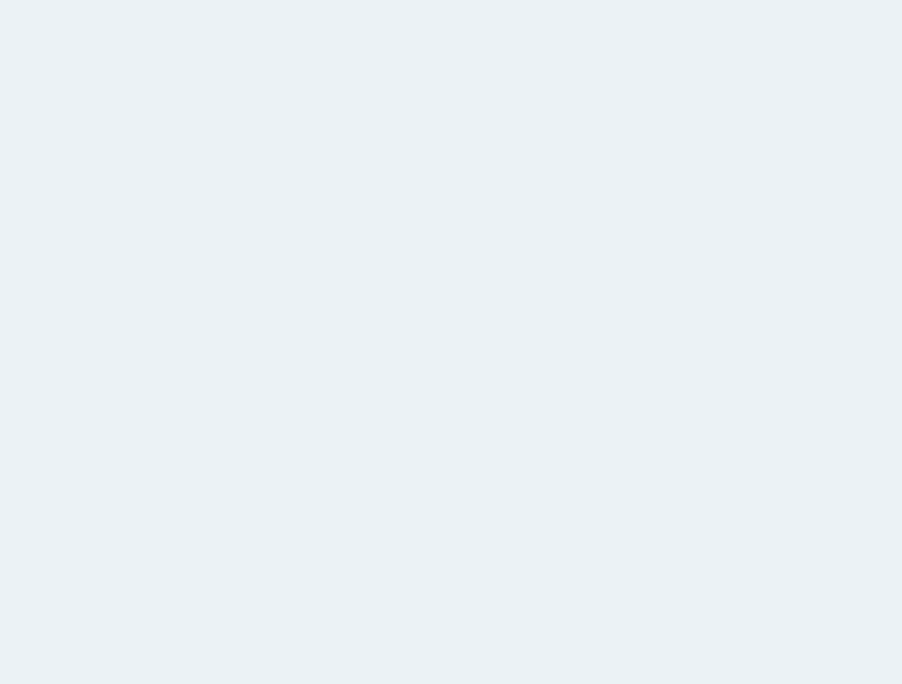
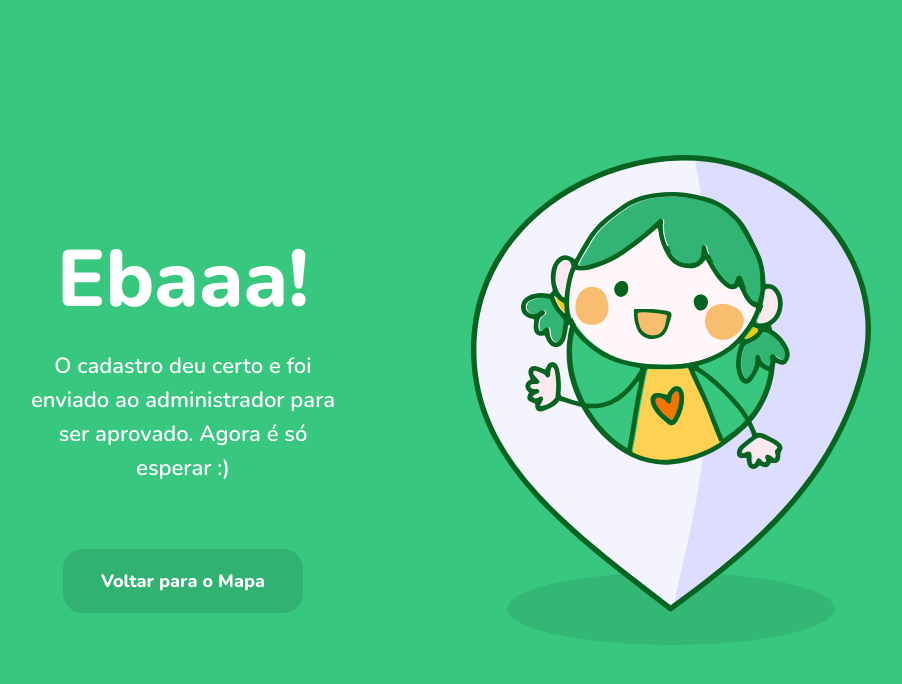
Before and after one commit to paulopkl/Happy-App-Frontend, a React (Create React App) app: page /orphanage/success in a window 1280 px wide. Shown: the top 684 px of the page, without its empty margins (193-1095 px from the left). Built offline with nearby package versions, Linux system fonts and the light colour scheme.

Commit message:
Success Screen Added

```diff
--- a/src/Routes.tsx
+++ b/src/Routes.tsx
@@ -5,6 +5,7 @@ import Landing from './pages/Landing';
 import OrphanagesMap from './pages/OrphanagesMap';
 import Orphanage from './pages/Orphanage';
 import CreateOrphanage from './pages/CreateOrphanage';
+import SuccessfullyCreation from './pages/SuccessfullyCreation';
 
 const Routes = () => {
     return (
@@ -14,6 +15,7 @@ const Routes = () => {
                 <Route path="/app" component={OrphanagesMap} />
 
                 <Route path="/orphanages/create" component={CreateOrphanage} />
+                <Route path="/orphanage/success" component={SuccessfullyCreation} />
                 <Route path="/orphanages/:id" component={Orphanage} />
             </Switch>
         </BrowserRouter>
--- a/src/pages/CreateOrphanage.tsx
+++ b/src/pages/CreateOrphanage.tsx
@@ -49,9 +49,7 @@ export default function CreateOrphanage() {
 
     await api.post('orphanages', data);
 
-    alert('Cadastro Realizado com sucesso!');
-
-    history.push('/app');
+    history.push('/orphanage/success');
   }
 
   const handleSelectImages = (event: ChangeEvent<HTMLInputElement>) => {
--- a/src/pages/Orphanage.tsx
+++ b/src/pages/Orphanage.tsx
@@ -49,7 +49,6 @@ export default function Orphanage() {
   return (
     <div id="page-orphanage">
       <SideBar />
-
       <main>
         <div className="orphanage-details">
           <img src={orphanage.images[activeImageIndex].url} alt={orphanage.name} />
--- a/src/pages/OrphanagesMap.tsx
+++ b/src/pages/OrphanagesMap.tsx
@@ -15,13 +15,8 @@ import api from '../services/api';
 interface Orphanages {
     id: number;
     name: string;
-    // about: string;
-    // instructions: string;
     latitude: number;
     longitude: number;
-    // open_on_weekends: boolean;
-    // opening_hours: string;
-    // images: Object[];
 }
 
 function OrphanagesMap() {
--- /dev/null
+++ b/src/pages/SuccessfullyCreation.tsx
@@ -0,0 +1,28 @@
+import React from 'react';
+
+import '../styles/pages/success-creation.css';
+
+import SuccessImage from '../images/Success.svg';
+import { Link } from 'react-router-dom';
+
+export default function SuccessfullyCreation() {
+
+    return (
+        <div className="page-success">
+            <main>
+                <div className="success-data">
+                    <h1>Ebaaa!</h1>
+                    <p>
+                        O cadastro deu certo e foi enviado ao administrador para ser aprovado.
+                        Agora é só esperar :)
+                    </p>
+                    <Link to="/app" className="success-button">
+                        Voltar para o Mapa
+                    </Link>
+                </div>
+
+                <img src={SuccessImage} alt="success_image" />
+            </main>
+        </div>
+    );
+}
--- /dev/null
+++ b/src/styles/pages/success-creation.css
@@ -0,0 +1,68 @@
+div.page-success {
+    height: 100vh;
+    width: 100vw;
+    background-color: #37C77F;
+
+    display: flex;
+    justify-content: center;
+    align-items: center;
+}
+
+div.page-success main {
+    display: flex;
+    justify-content: space-around;
+}
+
+div.page-success main div.success-data {
+    display: flex;
+    flex-direction: column;
+}
+
+div.page-success main div.success-data h1 {
+    font-size: 80px;
+    font-weight: 800;
+    line-height: 42px;
+    margin-top: 64px;
+    margin-bottom: 15%;
+}
+
+div.page-success main div.success-data  {
+    margin-top: 40px;
+    font-size: 22px;
+    font-weight: 600;
+    line-height: 34px;
+    width: 25vw;
+    text-align: center;
+    /* margin-left: 10%; */
+    margin-right: 10vw;
+
+    display: flex;
+    align-items: center;
+}
+
+div.page-success main div.success-data .success-button {
+    margin-top: 64px;
+
+    width: 75%;
+    height: 64px;
+    border: 0;
+    background: #31B272;
+    cursor: pointer;
+    border-radius: 20px;
+    color: #FFFFFF;
+    font-weight: 800;
+    font-size: 18px;
+    line-height: 25px;
+    text-decoration-line: none;
+
+    transition: 1s;
+
+    display: flex;
+    justify-content: center;
+    align-items: center;
+}
+
+div.page-success main div.success-data .success-button:hover {
+
+    background: #3BD689;
+}
```
Also changed, not shown: src/images/Success.svg (added).
